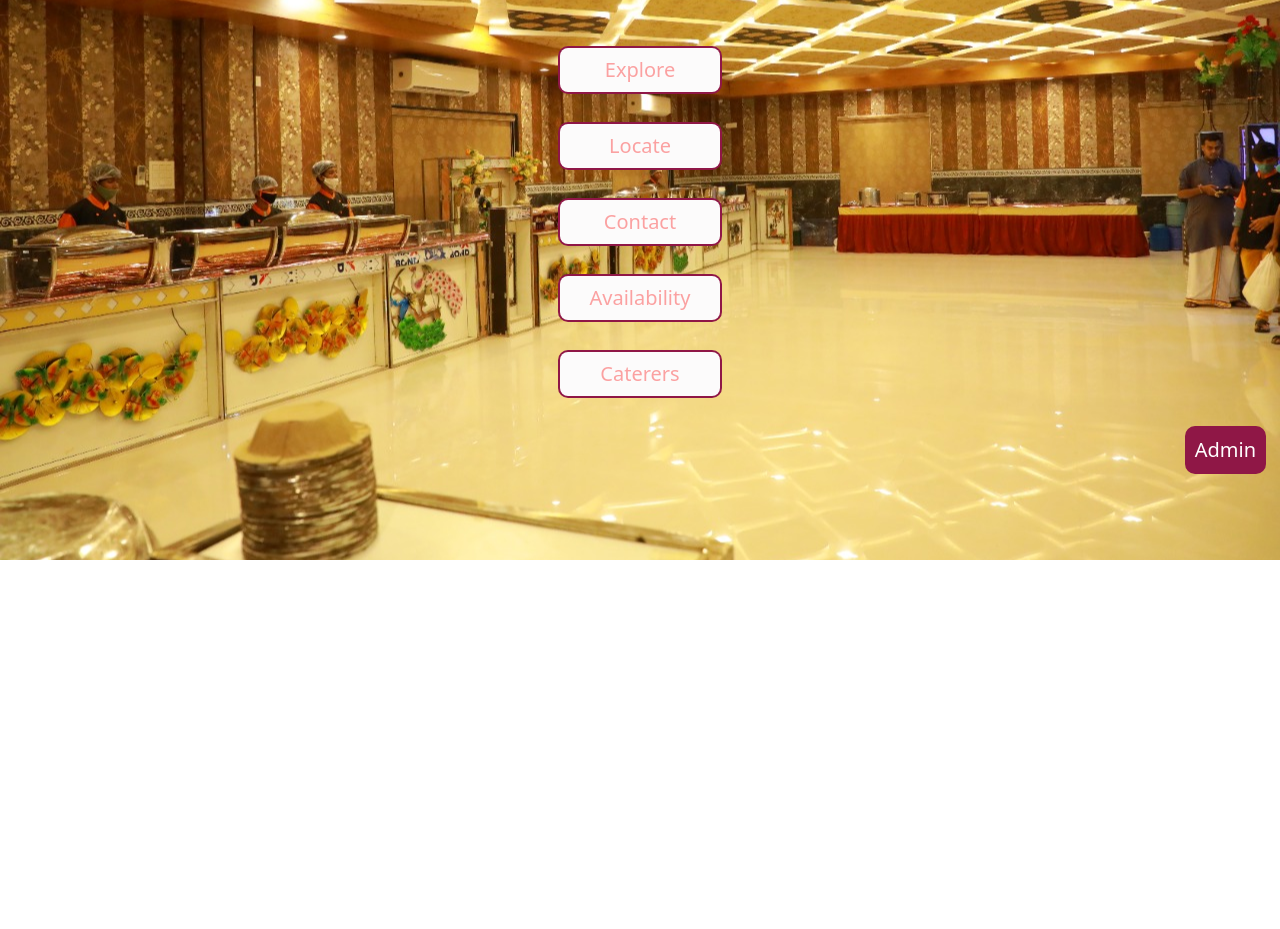
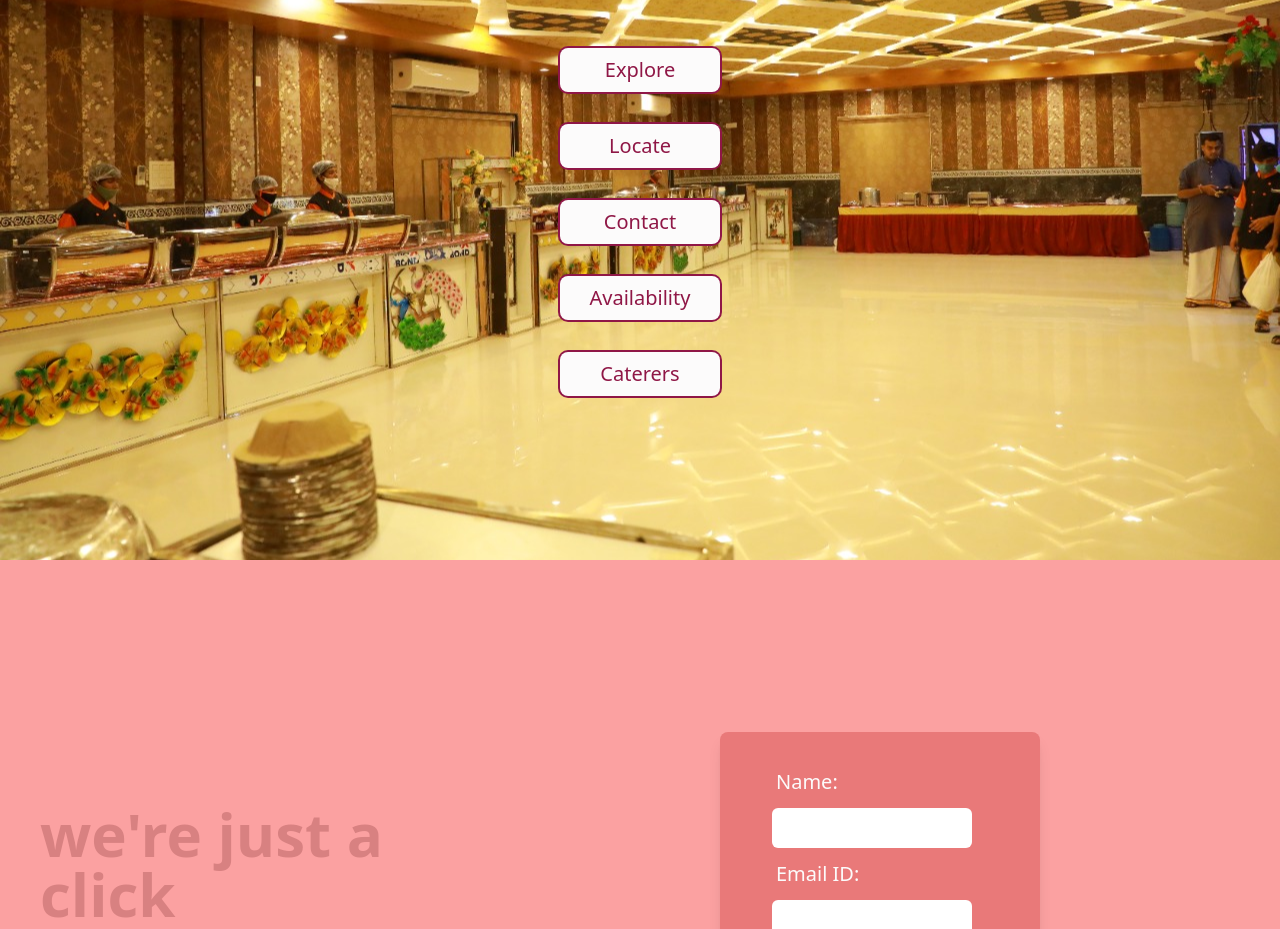
Before and after one commit to PavanShyamendra/SreeConvention, a React (Create React App) app in the folder sreeconvention/: page / in a window 1280 px wide. Shown: the part 240-1169 px from the top of the page. Before the commit the page ends 800 px from the top, so only its background shows below. Built offline with nearby package versions, Linux system fonts and the light colour scheme.

Commit message:
add contact page

```diff
--- /dev/null
+++ b/sreeconvention/src/pages/contacts.jsx
@@ -0,0 +1,74 @@
+import React from "react";
+
+const ContactsPage = () => {
+
+  return (
+    <div className="flex flex-col-reverse bg-main min-h-screen">
+        <div className="basis-0">
+            <div className='flex justify-end py-4 pr-4'>
+                <div className='bg-other ring-2 ring-other p-2 rounded-lg text-xl'>
+                <button className='text-white'>Admin</button>
+                </div>
+            </div>
+        </div>
+        <div className="flex">
+        <div className="m-10 w-1/2 flex flex-col items-center justify-center">
+            <p className = "text-werejust text-6xl font-bold">we're just a click</p>
+            <p className = "text-other text-8xl font-bold">AWAY <a className = "text-other text-9xl font-bold">!</a></p>
+        </div>
+        <div className="bg-contactCard shadow-lg m-40 mr-60 w-1/3 flex flex-col rounded-lg justify-center py-9">
+            <div className="flex flex-row justify-start pl-14">
+                <p className=" text-xl text-light">
+                    Name:
+                </p>
+            </div>
+            <div className="m-3 w-full items justify-center pd-10 px-10 pr-20">
+                <input
+                    className="form-input rounded-md w-full h-10 p-2 outline-none"
+                    id="Name"
+                    placeholder=""
+                    type="text"
+                />
+            </div>
+
+            <div className="flex flex-row justify-start pl-14">
+                <p className=" text-xl text-light">
+                    Email ID:
+                </p>
+            </div>
+            <div className="m-3 w-full items justify-center pd-10 px-10 pr-20">
+                <input
+                    className="form-input rounded-md w-full h-10 p-2  outline-none"
+                    id="Name"
+                    placeholder=""
+                    type="text"
+                />
+            </div>
+
+            <div className="flex flex-row justify-start pl-14">
+                <p className=" text-xl text-light">
+                    Contact No:
+                </p>
+            </div>
+            <div className="m-3 w-full items justify-center pd-10 px-10 pr-20">
+                <input
+                    className="form-input rounded-md w-full h-10 p-2 outline-none "
+                    id="Name"
+                    placeholder=""
+                    type="text"
+                />
+            </div>
+
+            <div className="flex flex-row items-center justify-center">
+                <button className = "text-main text-xl font-bold w-40 bg-light p-2 rounded-lg text-xl">
+                    Call me back,
+                </button>
+            </div>
+
+        </div>
+        </div>
+    </div>
+  )
+}
+
+export default ContactsPage
--- a/sreeconvention/src/pages/home.jsx
+++ b/sreeconvention/src/pages/home.jsx
@@ -2,29 +2,30 @@ import React from 'react'
 import { Link } from 'react-router-dom'
 
 import Navbar from './navBar'
-import Bckgd from '../assets/icons/bgimage.jpeg'
+import BckImg from '../assets/icons/bgimage.jpeg'
+import ContactsPage from './contacts'
 
 const HomeScreen = () => {
   return (
 
-     <div className='bg-scroll'  style={{background: `url(${Bckgd})`,
+     <div>
+        <div className='bg-scroll'  style={{background: `url(${BckImg})`,
                                             backgroundPosition: 'center',
                                             backgroundSize: 'cover',
                                             backgroundRepeat: 'no-repeat',
                                             width: '100vw',
                                             height: '100vh'}}>
           <div className='flex justify-center'>
-        <header className='font-sans text-8xl my-14 p-8 text-light'>Sree Convention</header>
+            <header className='font-sans text-8xl my-14 p-8 text-other'>Sree Convention</header>
           </div>
           <div className='flex justify-center'>
             <Navbar/>
           </div>
-      <div className='flex justify-end p-4'>
-        <div className='w-25 bg-other ring-2 ring-other p-2 rounded-lg text-xl'>
-          <button className='text-white'>Admin</button>
+
         </div>
+        <ContactsPage/>
      </div>
-    </div>
+
   )
 }
 
--- a/sreeconvention/src/pages/navBar.jsx
+++ b/sreeconvention/src/pages/navBar.jsx
@@ -15,7 +15,7 @@ function Navbar(){
 
 const NavIcon = ({current}) =>(
     <div className = "text-align-center p-4 " >
-       <button className = "text-main w-40 bg-light p-2 ring-2 ring-other rounded-lg text-xl" >{current}</button>
+       <button className = "text-other hover:text-white w-40 bg-light hover:bg-other p-2 ring-2 ring-other rounded-lg text-xl" >{current}</button>
     </div>
 )
 
--- a/sreeconvention/tailwind.config.js
+++ b/sreeconvention/tailwind.config.js
@@ -8,6 +8,8 @@ module.exports = {
         light: '#FCFBFB',
         main: '#FBA1A1',
         other: '#8F1746',
+        contactCard :'#E97979',
+        werejust :'#D88181',
       },
     },
   },
```
Also changed, not shown: sreeconvention/src/pages/backup.jsx (added). Lines whose indentation alone changed are shown as unchanged.
